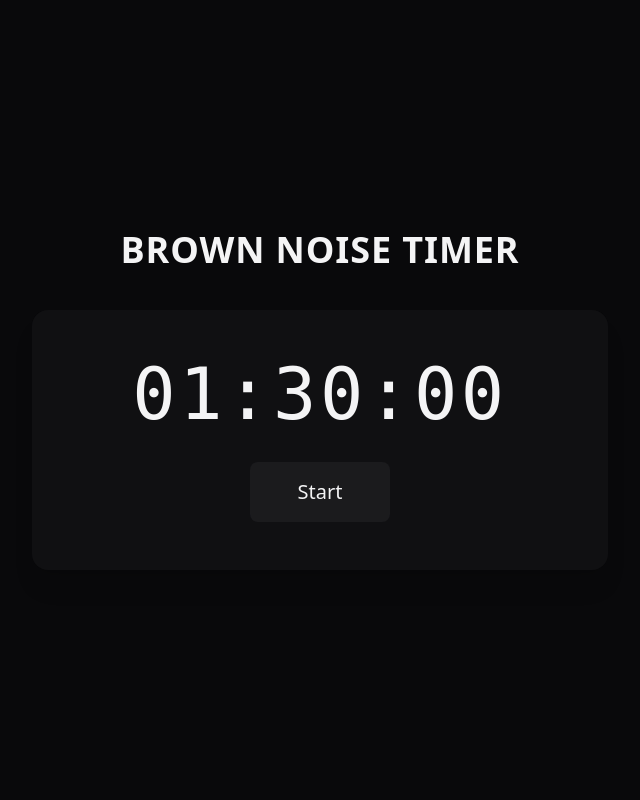
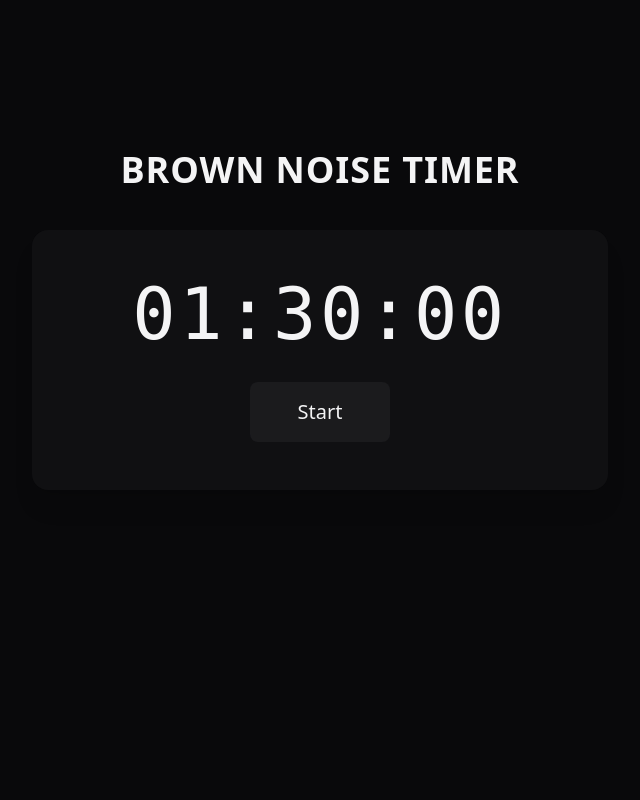
Before and after one commit to josh-may/timer-bud, a Next.js app: page / in a window 1280 px wide. Shown: the top 800 px of the page, without its empty margins (320-960 px from the left). Built offline with nearby package versions, Linux system fonts and the light colour scheme; no server answers.

Commit message:
Lazy commit

```diff
--- a/pages/index.js
+++ b/pages/index.js
@@ -107,7 +107,7 @@ export default function Home() {
       </Head>
 
       <div className="min-h-screen flex flex-col bg-zinc-950">
-        <main className="flex-1 flex flex-col items-center justify-center min-h-screen p-4">
+        <main className="flex-1 flex flex-col items-center justify-center min-h-screen p-4 -mt-20 sm:-mt-20">
           <h1 className="text-zinc-100 text-2xl sm:text-4xl font-bold tracking-wide mb-6 sm:mb-10 text-center">
             BROWN NOISE TIMER
           </h1>
```
